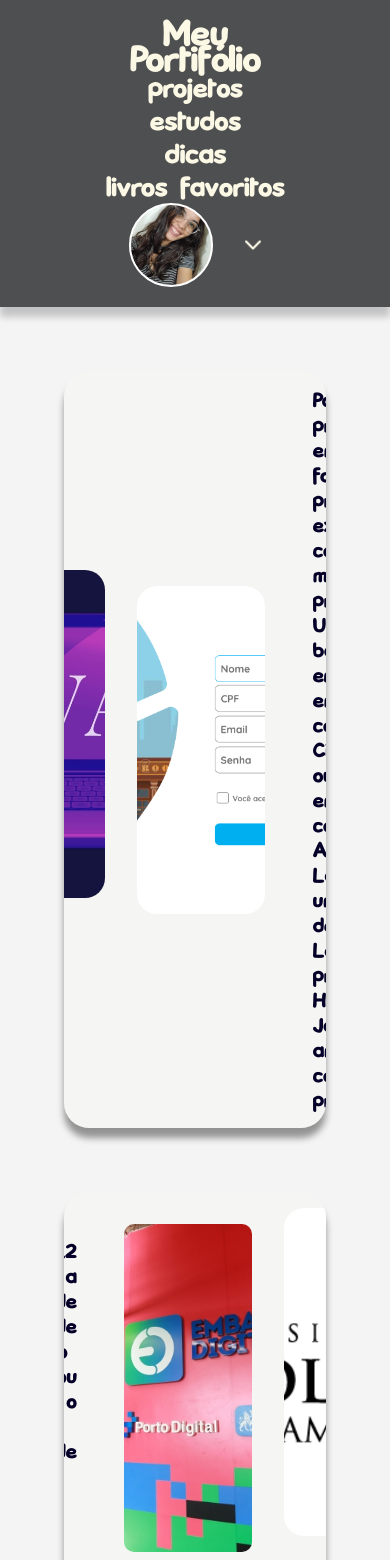
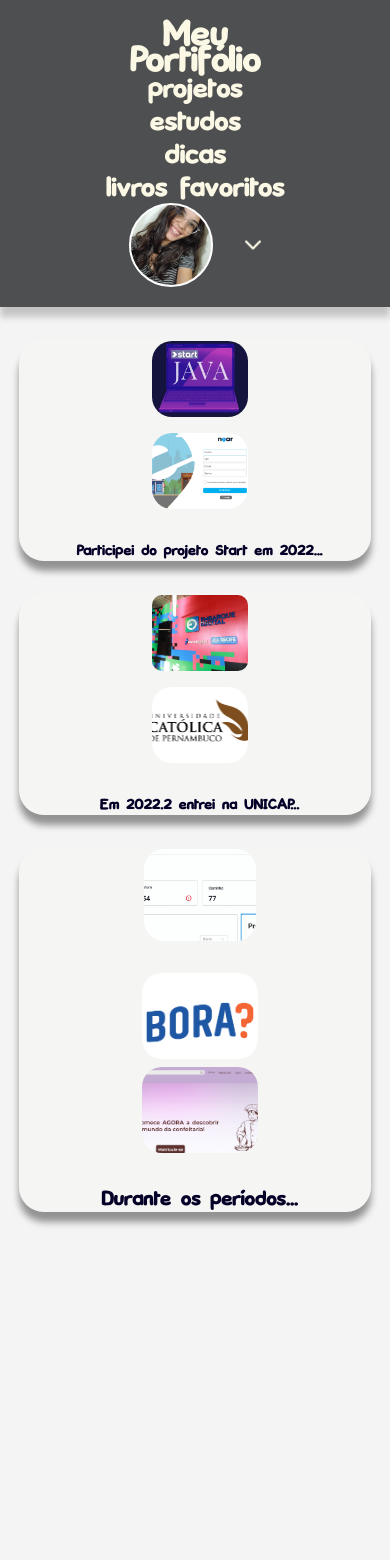
Before and after one commit to Patyadl/MeuPortifolio, a React (Vite) app: page /projetos in a window 390 px wide. Shown: the top 1560 px of the page. After the commit the page ends 1244 px from the top, so only its background shows below. Built offline with nearby package versions, Linux system fonts and the light colour scheme.

Commit message:
modificando estilo de projetos. criado constantes para gerenciamento de estado

```diff
--- a/package.json
+++ b/package.json
@@ -25,6 +25,6 @@
     "eslint-plugin-react": "^7.34.1",
     "eslint-plugin-react-hooks": "^4.6.0",
     "eslint-plugin-react-refresh": "^0.4.6",
-    "vite": "^5.4.8"
+    "vite": "file:"
   }
 }
--- a/src/components/Projects/projects.css
+++ b/src/components/Projects/projects.css
@@ -1,39 +1,46 @@
-
+.Projetos{
+    display: flex;
+    justify-content: center;
+}
 
 .projetoNear {
     background-image: url("../../assets/projetoNear.png");
     background-size: contain;
     background-repeat: no-repeat;
-    padding: 10rem;
     border-radius: 20px ;
     margin-top: 2rem;
-
 }
 .start {
     background-image: url("../../assets/start.png");
     background-size: contain;
     background-repeat: no-repeat;
-    padding: 8rem;
     border-radius: 20px;
     margin-left: 2rem;
 }
-.projetoStart, .universidade {
+.projetoStart-container,.universidade-container, .universidade-projetos {
     display: flex;
-    justify-content: flex-start;
-    align-items: center;
-    justify-content: center;
+    flex-direction: column;
     gap: 2rem;
-    margin: 4rem;
+  margin: 4rem;
+    padding: 2px 1px 2px 10px ;
     box-shadow: 0px 10px 7px rgba(0, 0, 0, 0.4);
     border-radius: 25px;
     overflow: hidden;
     background-color: #f7f6f15a;
+    width: 30%;
+    height: 20rem;
+}
+.universidade-container, .universidade-projetos{
+    flex-direction: column-reverse;
+}
+.projetoStart,.universidade{
+    display: flex;
+    gap: 2rem;
 }
 
 #txt {
     color: #040027;
-    text-align: justify;
-    padding: 1rem;
+    text-align: center;
     font-size: large;
     overflow-wrap: break-word;
 }
@@ -49,7 +56,6 @@
     background-image: url("../../assets/unicap.png");
     background-size: contain;
     background-repeat: no-repeat;
-    padding: 12rem;
     border-radius: 20px;
 margin-right: 2rem;
 }
@@ -68,12 +74,10 @@ margin-left: 2rem;
     background-image: url("../../assets/projetoFerreiraCosta.png");
     background-size: contain;
     background-repeat: no-repeat;
-    padding: 10rem;
     border-radius: 20px;
 margin-top: 2rem;
 margin-bottom: 2rem;
-width: 1000px;
-height: 200px;
+width: 200px;
 
 }
 .projetoConfeit{
@@ -85,17 +89,7 @@ height: 200px;
 margin-right: 2rem;
 margin-top: 2rem;
 }
-.universidade-projetos {
-    display: flex;
-    flex-direction: column;
-    align-items: center;
-    gap: 2rem;
-    margin: 4rem;
-    box-shadow: 0px 10px 7px rgba(0, 0, 0, 0.4);
-    border-radius: 25px;
-    overflow: hidden;
-    background-color: #f7f6f15a;
-}
+
 .universidade-projetos #txt{
     font-size: large;
     text-align: center;
@@ -113,82 +107,192 @@ margin-top: 2rem;
     border-radius: 20px black;
 
 }
-.projetoStart:hover , .universidade:hover, .universidade-projetos:hover{
+.projetoFC{
+    padding: 2rem;
+}
+.projetoStart-container:hover , .universidade-container:hover, .universidade-projetos:hover{
     background-color: #e0e7ef;
 }
 
-
-.universidade-projetos .images img {
-    display: flex;
-    justify-content: center;
-
-}
-
 .projetoBora, .projetoConfeit{
-    width: 450px;
-    height: 275px;
+    width: 150px;
+    height: 100px;
    display: flex;
    align-items: center;
 }
 
 .projetoNear, .start, .unicap, .embarque {
-    width: 1000px;
-    height: 200px;
+    width: 150px;
+    height: 120px;
     margin-bottom: 2rem;
 }
+.unicap{
+    width: 190px;
+    height: 100px;
+}
+.projetoStart , .projetoNear{
+  margin: 1rem;
+}
+/* overlay */
 
-@media only screen and (max-width: 360px) and (max-height: 760px) {
-    .projetoStart, .universidade, .universidade-projetos {
+.gallery {
+    display: flex;
+    gap: 10px;
+}
 
+.image {
+    width: 100px;
+    cursor: pointer;
+}
+
+.overlay {
+    display: flex;
+    position: fixed;
+    top: 0;
+    left: 0;
+    width: 100%;
+    height: 100%;
+    background: rgba(0, 0, 0, 0.8);
+    justify-content: center;
+    align-items: center;
+}
+
+.overlay-content {
+    background: white;
+    padding: 20px;
+    border-radius: 5px;
+    text-align: center;
+    position: relative;
+}
+
+#close-btn {
+    position: absolute;
+    top: 10px;
+    right: 10px;
+    cursor: pointer;
+    font-size: 24px;
+}
+@media (max-width: 1024px) {
+    .Projetos {
         flex-direction: column;
         align-items: center;
-        padding: 0px 15px 0px 15px;
-    }
-    .universidade .unicap, .universidade .embarque , .projetoStart .projetoNear , .projetoStart .start{
-        padding: 2rem;
-    }
-   .projetoStart .start{
-   margin-top: 2rem;
-   }
-    .start, .projetoNear , .unicap ,.embarque {
-        width: 130px;
-        height: 60px;
-
+        margin: 1rem;
     }
 
-    .universidade-projetos  .projetoBora,   .universidade-projetos .projetoConfeit{
-       padding: 0.6rem;
-       width: 80px;
-       height: 40px;
-       border-radius: 10px;
-    }
-    .universidade-projetos .projetoFC{
-        padding: 0.8rem;
-        width: 200px;
-        height: 50px;
-        border-radius: 10px;
+    .projetoStart-container,
+    .universidade-container,
+    .universidade-projetos {
+        width: 80%;
+        height: auto;
+        margin: 2rem 0;
     }
 
-    .universidade-projetos #txt ,  .universidade #txt , .projetoStart #txt {
-        font-size: medium;
+    .projetoStart,
+    .universidade {
+        flex-direction: column;
+        align-items: center;
+        gap: 1rem;
     }
 
-    .projetoStart :not(#txt) {
-        display: flex;
-        flex-direction: row;
-    }
-
-}
-
-
-@media only screen and (max-width: 576px) {
-    .start, .projetoNear, .unicap, .embarque, .projetoBora, .projetoFC, .projetoConfeit {
-        padding: 4rem;
+    #txt {
+        font-size: medium;
     }
 }
 
-@media only screen and (max-width: 320px) {
-    .start, .projetoNear, .unicap, .embarque, .projetoBora, .projetoFC, .projetoConfeit {
-        padding: 2rem;
+@media (max-width: 768px) {
+    .projetoStart-container,
+    .universidade-container,
+    .universidade-projetos {
+        width: 90%;
+        margin: 1rem 0;
+    }
+
+    .projetoStart,
+    .universidade {
+        gap: 1rem;
+        margin: 0;
+    }
+
+    .projetoNear,
+    .start,
+    .unicap,
+    .embarque,
+    .projetoBora,
+    .projetoConfeit,
+    .projetoFC {
+        width: 100px;
+        height: 80px;
+        margin: 0 auto;
+    }
+
+    .universidade-projetos .images {
+        flex-direction: column;
+        gap: 1rem;
+    }
+
+    .projetoBora,
+    .projetoConfeit {
+        width: 120px;
+        height: 80px;
+    }
+
+    .projetoFC {
+        width: 150px;
+        padding: 1rem;
     }
 }
+
+@media (max-width: 480px) {
+    .projetoStart-container,
+    .universidade-container,
+    .universidade-projetos {
+        width: 95%;
+        margin: 1rem 0;
+    }
+
+    .projetoNear,
+    .start,
+    .unicap,
+    .embarque,
+    .projetoBora,
+    .projetoConfeit,
+    .projetoFC {
+        width: 80px;
+        height: 60px;
+    }
+
+    .projetoBora,
+    .projetoConfeit {
+        width: 100px;
+        height: 70px;
+    }
+
+    .universidade-projetos .images {
+        gap: 0.5rem;
+    }
+
+    #txt {
+        font-size: small;
+    }
+
+    .overlay-content {
+        width: 90%;
+    }
+
+    #close-btn {
+        font-size: 20px;
+    }
+}
+
+@media (min-width: 1280px) {
+    .Projetos {
+        max-width: 1200px;
+        margin: auto;
+    }
+
+    .projetoStart-container,
+    .universidade-container,
+    .universidade-projetos {
+        width: 40%;
+    }
+}
--- a/src/components/Projects/projects.jsx
+++ b/src/components/Projects/projects.jsx
@@ -1,36 +1,66 @@
-import React from "react";
+import React, {useState} from "react";
 import Nav from "../NavBar/nav";
 import "../Projects/projects.css"
-const Project = () => {return (
+const Project = () => {
+
+    const [overlayContent, setOverlayContent] = useState("")
+    const [isOverlayVisible, setOverlayVisible] = useState(false)
+
+    const handleOverlay = (props) => {
+        setOverlayContent(props)
+        setOverlayVisible(true)
+    }
+
+    const closeOverlay = () => {
+        setOverlayVisible(false);
+    }
+
+    return (
     <div>
+
         <Nav />
+        <div className="Projetos">
 
-     <section className={"projetoStart"}>
+     <section className={"projetoStart-container"} onClick={() => handleOverlay("Participei do projeto Start em 2022 e foi a minha primeira experiência com o mundo da programação. Um projeto bastante enriquecedor, em parceria com a Rede Cidadã e outras empresas como a Accenture. Lá aprendi um pouco de tudo: Lógica de programação, Html, Css, Java, Fazer amigos e construir um projeto.")}>
+                <div className="projetoStart">
+
                 <div className={"start"}></div>
                 <div className={"projetoNear"}></div>
-     <h1 id={"txt"}>Participei do projeto Start em 2022 e foi a minha primeira experiência com o mundo
-     da programação. Um projeto bastante enriquecedor, em parceria com a Rede Cidadã e outras empresas
-     como a Accenture. Lá aprendi um pouco de tudo: Lógica de programação, Html, Css, Java, Fazer amigos
-     e construir um projeto.</h1>
+                </div>
+                <h1 id={"txt"}>Participei do projeto Start em 2022...</h1>
             </section>
 
-     <section className={"universidade"}>
-    <h1 id={"txt"}>Em 2022.2 entrei a Universidade Católica de Pernambuco e estou cursando o quarto período
-    de Sistemas Para Internet.</h1>
+     <section className={"universidade-container"} onClick={ () => handleOverlay( " Em 2022.2 entrei na Universidade Católica de Pernambuco e estou cursando o quinto período de Sistemas Para Internet.")}>
+
+
+    <h1 id={"txt"}>Em 2022.2 entrei na UNICAP...</h1>
+    <div className="universidade">
     <div className={"embarque"}></div>
     <div className={"unicap"}></div>
+    </div>
      </section>
 
-     <section className="universidade-projetos">
-     <h1 id="txt">Durante os períodos, pude participar do desenvolvimento de outros projetos que super
-                me enriqueceram profissionalmente.</h1>
+     <section className="universidade-projetos" onClick={ () => handleOverlay( " Durante os períodos, pude participar do desenvolvimento de outros projetos que super me enriqueceram profissionalmente.")}>
+     <h1 id="txt">Durante os períodos...</h1>
                 <div className="images">
 
                     <div className="projetoBora"></div>
                     <div className="projetoConfeit"></div>
+
                 </div>
+
                 <div className="projetoFC"></div>
+
             </section>
+            </div>
+            {isOverlayVisible && (
+                 <div id="overlay" className="overlay">
+                 <div className="overlay-content">
+                     <span id="close-btn" onClick={closeOverlay}>&times;</span>
+                     <p>{overlayContent}</p>
+                 </div>
+                 </div>
+            )}
     </div>
 )}
 export default Project
```
Also changed, not shown: 1 other file (tests, documents, lock files or other folders). Lines whose indentation alone changed are shown as unchanged.
